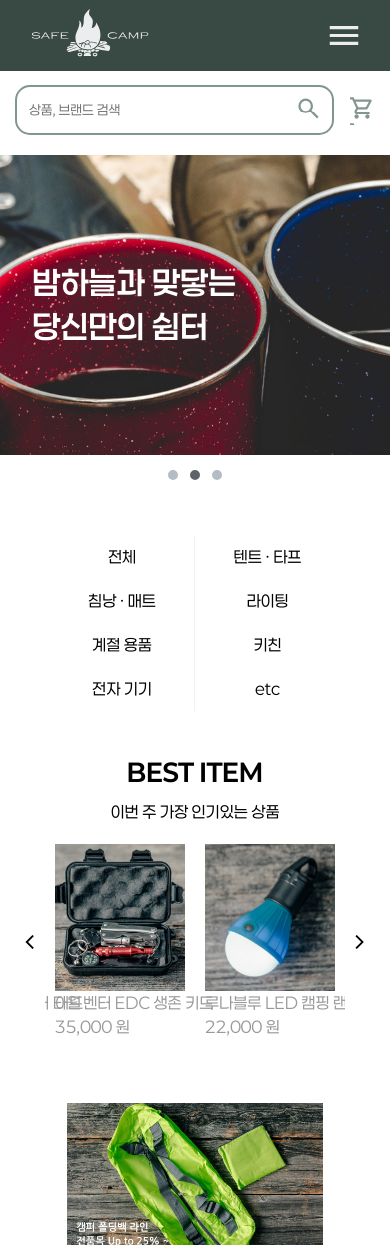
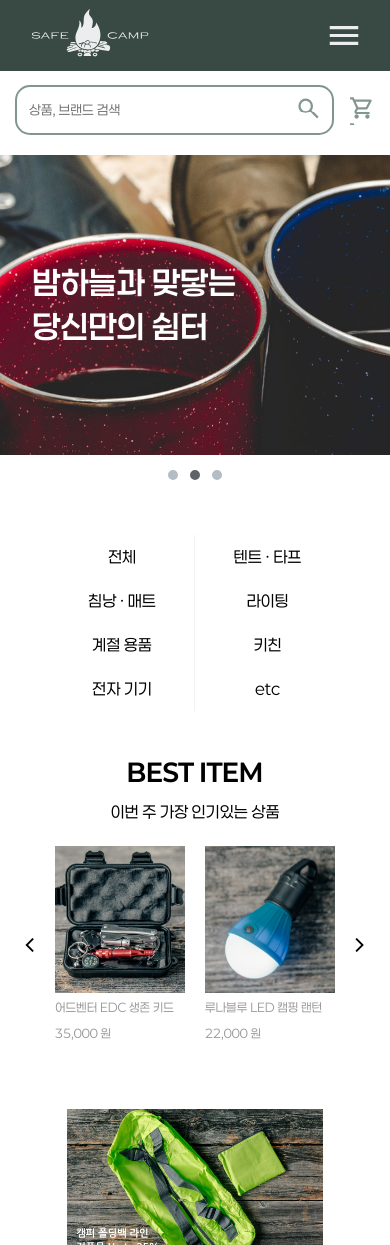
Before and after one commit to eunhyeon1020/Car-BakBak, a Vue app in the folder frontend/: page /store in a window 390 px wide. Shown: the top 1245 px of the page. Built offline with nearby package versions, Linux system fonts and the light colour scheme.

Commit message:
스토어 - 베스트 아이템 슬라이더 font 반응형 처리

```diff
--- a/frontend/src/assets/css/store.css
+++ b/frontend/src/assets/css/store.css
@@ -193,6 +193,7 @@
 }
 
 .bestItems > a > div {
+  padding-top: 2px;
   white-space: nowrap;
 }
 
@@ -299,6 +300,9 @@ span.custom-dot {
   }
 
   /****    BEST ITEM 슬라이드 리스트 서브 이미지    ****/
+  .bestItems > a > div {
+    font-size: 13px;
+  }
   .bestItem-box {
     padding: 0 40px;
   }
@@ -349,6 +353,9 @@ span.custom-dot {
   }
 
   /****   BEST ITEM 슬라이드 리스트   ****/
+  .bestItems > a > div {
+    font-size: 12px;
+  }
   .bestItem-carousel .slick-list {
     max-width: 300px;
   }
```
